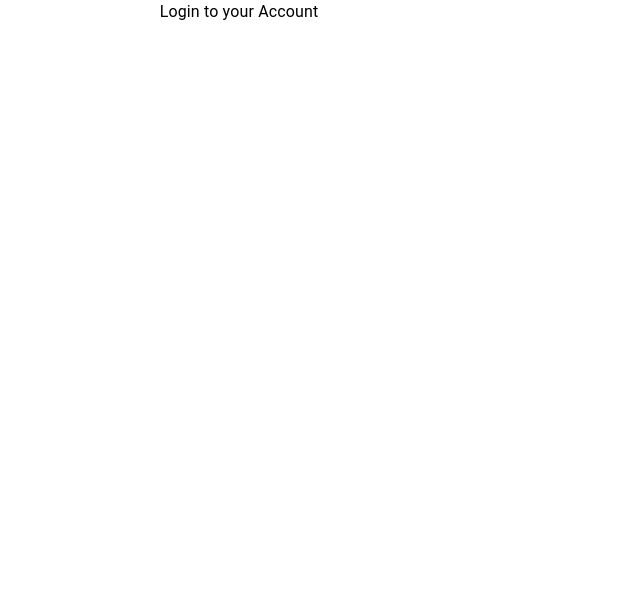
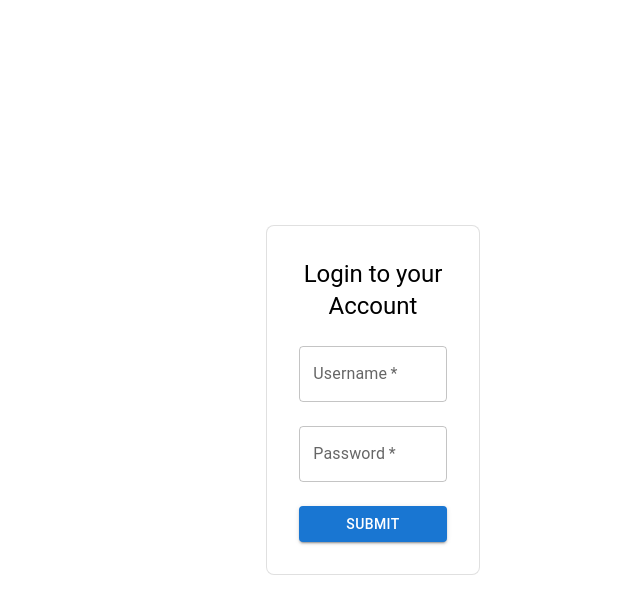
Before and after one commit to linton2000/Organize, a React (Create React App) app in the folder web/: page / in a window 1280 px wide. Shown: the top 614 px of the page, without its empty margins (267-907 px from the left). Built offline with nearby package versions, Linux system fonts and the light colour scheme; no server answers.

Commit message:
Add a simple Login UI component

```diff
--- a/web/src/routes/Login.tsx
+++ b/web/src/routes/Login.tsx
@@ -1,16 +1,38 @@
 import { Grid } from "@mui/material";
 import Typography from "@mui/material/Typography";
+import TextField from "@mui/material/TextField";
+import Stack from "@mui/material/Stack";
+import Button from "@mui/material/Button";
+
 
 export default function Login() {
     return (
-        <Grid container spacing={0} columns={12}>
-            <Grid item xs={4}/>
-            <Grid item xs={4}>
-                <Typography>
-                    Login to your Account
-                </Typography>
+        <Grid
+        container
+        columns={12}
+        spacing={0}
+        sx={{ minHeight: '100vh' }}
+        alignItems="center"
+        justifyContent="center"
+        >
+            <Grid item xs={2}>
+                <Stack
+                    spacing={3}
+                    sx={{
+                        border: '1px solid',
+                        borderColor: 'divider',   // theme-aware neutral color
+                        borderRadius: 2,          // theme.spacing(2) radius
+                        padding: 4,               // padding inside the outline
+                        backgroundColor: 'background.paper',
+                    }}>
+                    <Typography variant="h5" align="center">
+                        Login to your Account
+                    </Typography>
+                    <TextField required id="username-input" label="Username" variant="outlined"/>
+                    <TextField required type="password" id="password-input" label="Password" variant="outlined"/>
+                    <Button variant="contained"> Submit </Button>
+                </Stack>
             </Grid>
-            <Grid item xs={4}/>
         </Grid>
     );
 }
```
